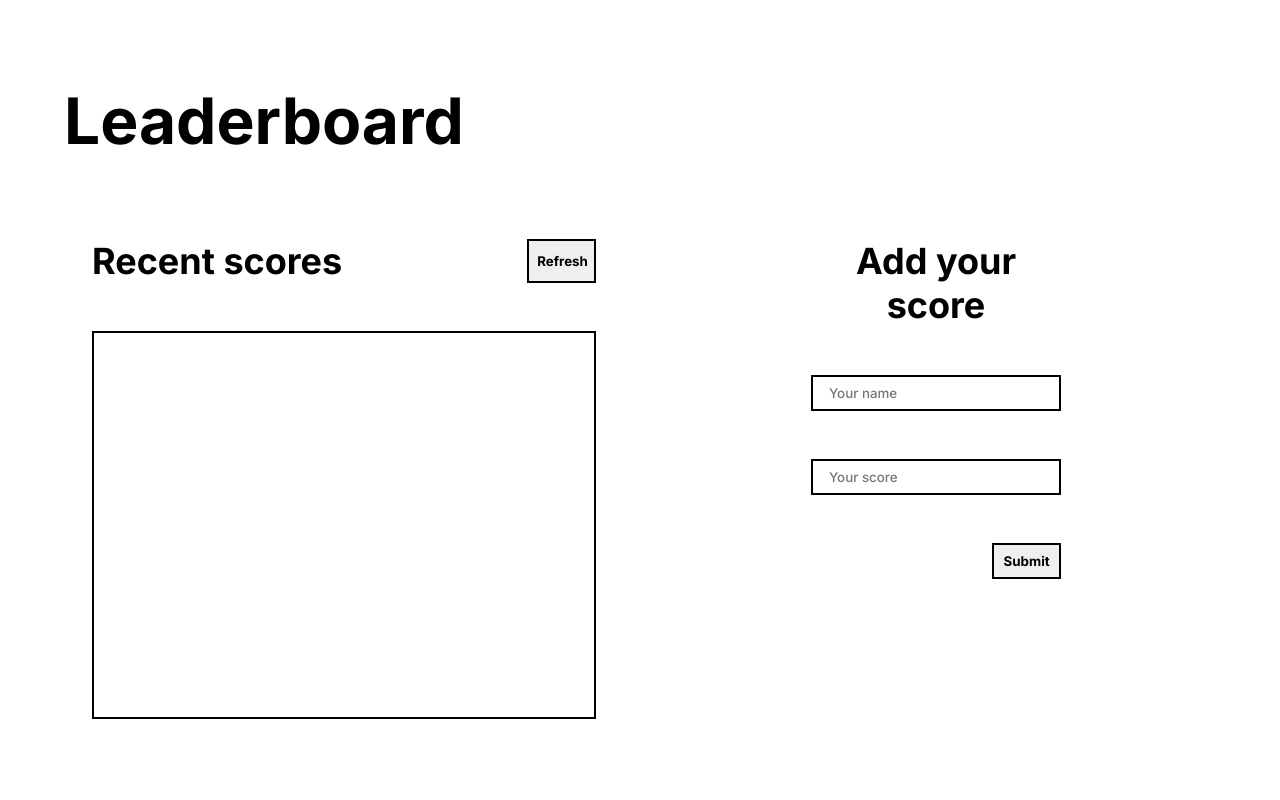
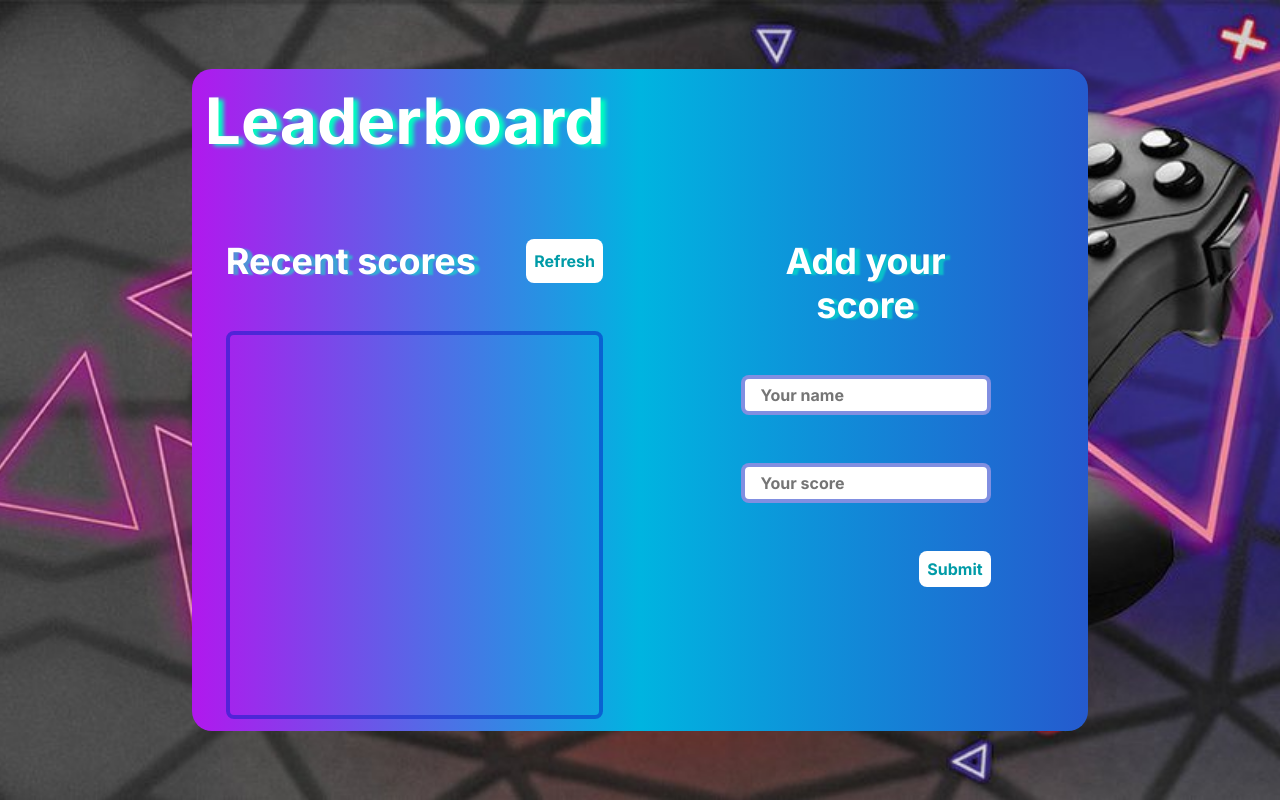
Before and after one commit to victormc13/Leaderboard, a website built with webpack: page src/index.html in a window 1280 px wide. Built offline with nearby package versions, Linux system fonts and the light colour scheme; no server answers.

Commit message:
Add improve Leaderboard page style

```diff
--- a/src/index.html
+++ b/src/index.html
@@ -28,7 +28,7 @@
           <h2 class="subtitle">Add your score</h2>
           <form action="/" class="form flex-column">
             <input type="text" id="form-name" placeholder="Your name" />
-            <input type="text" id="form-score" placeholder="Your score" />
+            <input type="number" id="form-score" placeholder="Your score" min="0" />
             <button type="submit" class="submit-btn btn">Submit</button>
           </form>
         </div>
--- a/src/style.css
+++ b/src/style.css
@@ -12,15 +12,20 @@ body {
   justify-content: center;
   align-items: center;
   min-height: 100vh;
+  background: url(score-background.jpg) no-repeat center / cover;
 }
 
 .title {
   font-size: 8vh;
   font-weight: 700;
+  color: #fff;
+  text-shadow: 5px 2px 4px rgb(0, 255, 191);
 }
 
 .subtitle {
   font-size: 4.5vh;
+  color: #fff;
+  text-shadow: 5px 1px 2px rgba(0, 255, 191, 0.5);
 }
 
 .flex-column {
@@ -34,10 +39,13 @@ body {
 }
 
 .container {
-  min-width: 90vw;
+  min-width: 70vw;
   display: flex;
   flex-direction: column;
   gap: 5rem;
+  background: linear-gradient(90deg, #b118ee, #00b4e0, #255ace);
+  padding: 1vw;
+  border-radius: 20px;
 }
 
 .css-grid {
@@ -55,7 +63,8 @@ body {
 
 .score-list {
   height: 100%;
-  border: 2px solid black;
+  border: 4px solid rgba(4, 33, 196, 0.5);
+  border-radius: 8px;
   overflow-y: scroll;
   overflow-x: hidden;
 }
@@ -67,10 +76,16 @@ body {
 .score-list li {
   height: 15%;
   padding: 0.5rem;
+  font-size: 1.5rem;
+  font-weight: 700;
+  color: rgb(0, 255, 191);
+  background-color: rgba(0, 20, 10, 0.5);
+  border-bottom: 1px solid #005c91;
 }
 
-.score-list :nth-child(even) {
-  background-color: darkgray;
+.score-list li > span {
+  font-weight: 500;
+  color: rgb(255, 35, 127);
 }
 
 .addscore-container {
@@ -86,16 +101,39 @@ body {
 
 .addscore-container input {
   height: 10%;
-  border: 2px solid black;
+  border-radius: 8px;
+  font-weight: 700;
+  font-size: 1rem;
+  border: 4px solid rgba(4, 33, 196, 0.5);
   padding: 1rem;
 }
 
+.addscore-container input:focus::placeholder {
+  color: #fff;
+  font-weight: 700;
+}
+
+.addscore-container input:focus {
+  outline: none;
+  color: #fff;
+  background-color: rgba(0, 20, 10, 0.5);
+}
+
 .btn {
-  width: 4.3rem;
   padding: 0.5rem;
   font-weight: 700;
-  border: 2px solid black;
+  font-size: 1rem;
+  border: none;
+  border-radius: 8px;
   cursor: pointer;
+  background-color: #fff;
+  color: #009ba7;
+}
+
+.btn:active {
+  color: #fff;
+  background-color: #009ba7;
+  transform: translate(4px, 2px);
 }
 
 .submit-btn {
```
Also changed, not shown: dist/acd43728d62c9d615367.jpg (added), dist/main.js, src/score-background.jpg (added).
